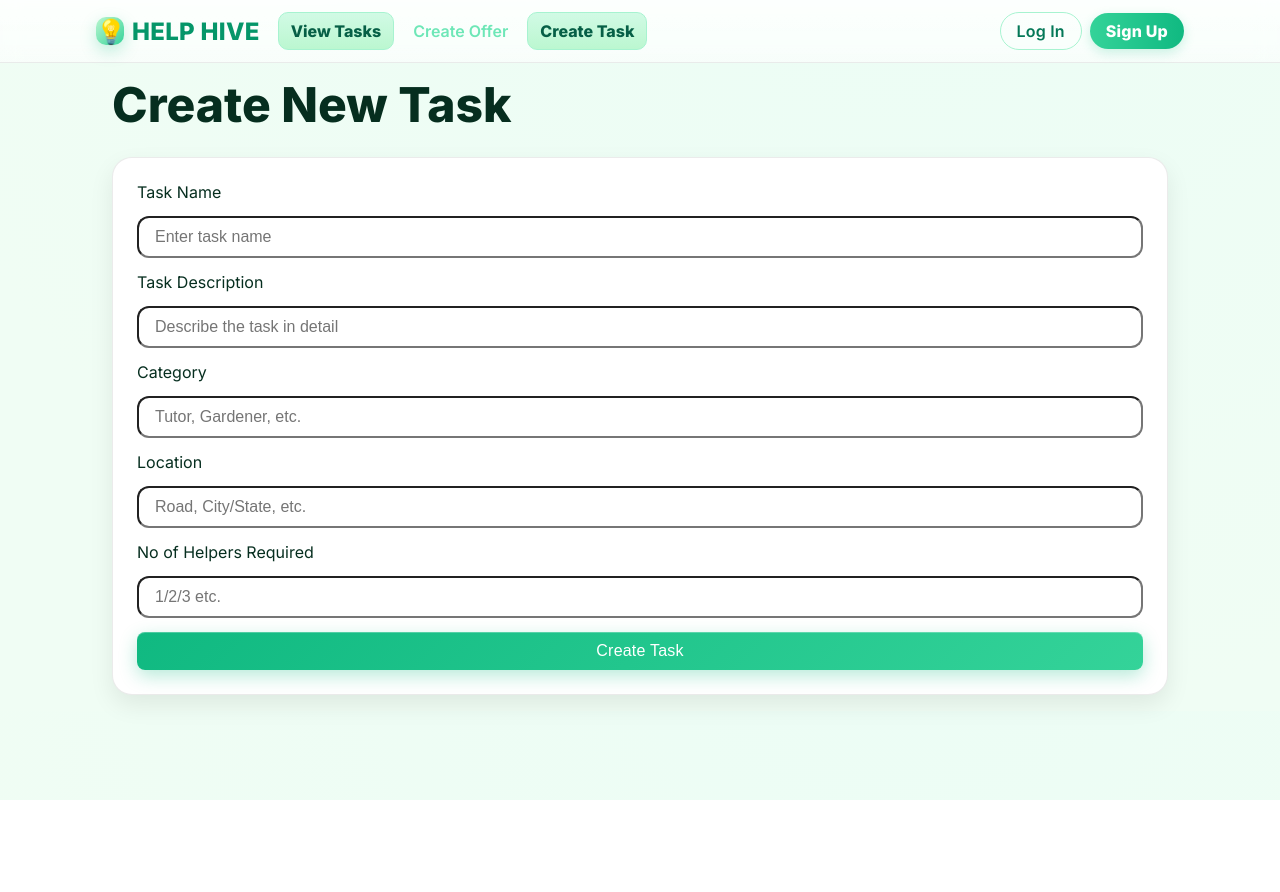
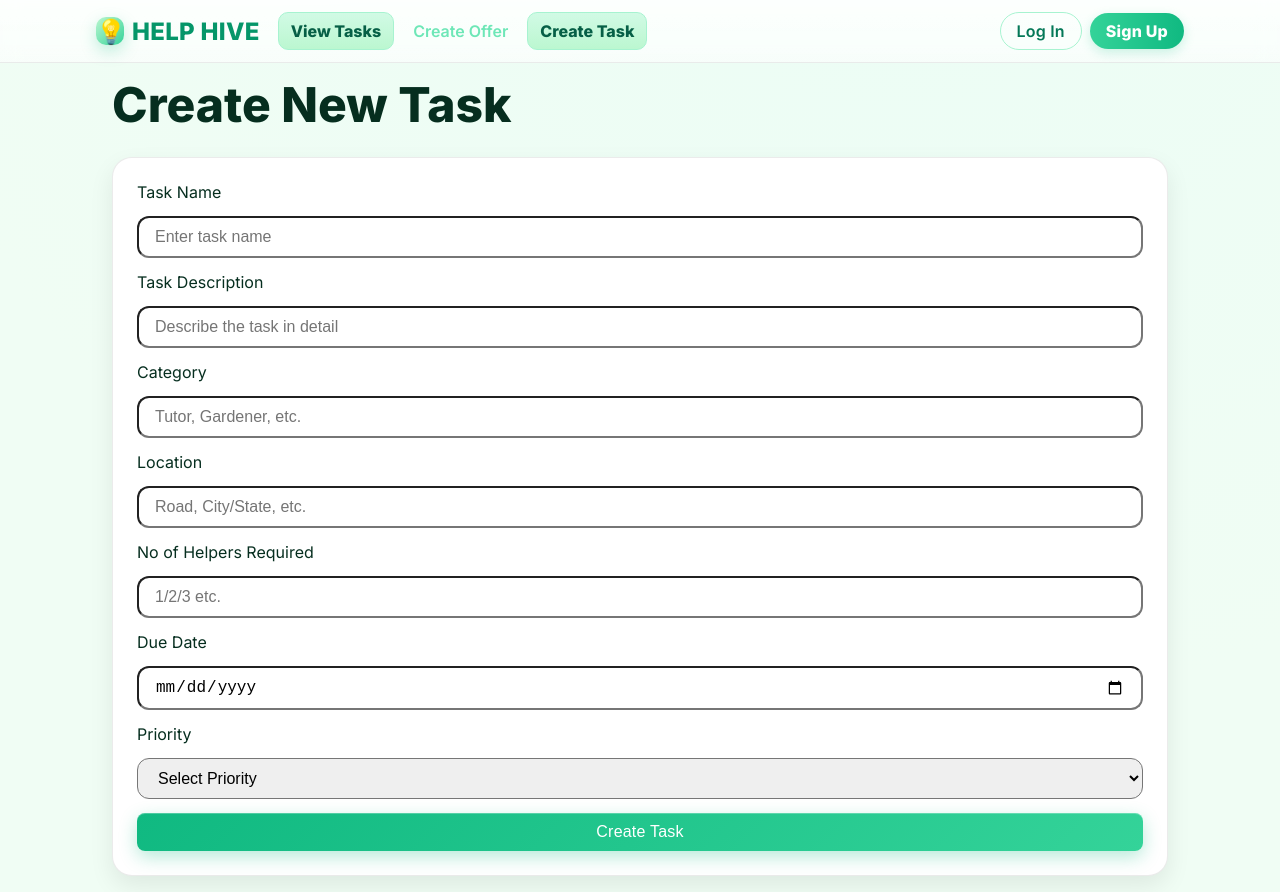
Before and after one commit to Nakshatra-Roy/HelpHive---Micro-Volunteer-Swap-Program, a React (Create React App) app in the folder client/: page /tasks/new in a window 1280 px wide. Before the commit the page ends 800 px from the top, so only its background shows below. Built offline with nearby package versions, Linux system fonts and the light colour scheme; no server answers.

Commit message:
Added date and priority to tasks

```diff
--- a/client/src/components/TaskTable.js
+++ b/client/src/components/TaskTable.js
@@ -43,6 +43,8 @@ const TaskTable = () => {
               <th className={styles.th}>Location</th>
               <th className={styles.th}>Helpers Required</th>
               <th className={styles.th}>Current Helpers</th>
+              <th className={styles.th}>Due Date</th>
+              <th className={styles.th}>Priority</th>
               <th className={styles.th}>Actions</th>
             </tr>
           </thead>
@@ -54,6 +56,8 @@ const TaskTable = () => {
                 <td className={styles.td}>{task.location}</td>
                 <td className={styles.td}>{task.helpersReq}</td>
                 <td className={styles.td}>{task.curHelpers || 0}</td>
+                <td className={styles.td}>{task.date}</td>
+                <td className={styles.td}>{task.priority}</td>
                 <td className={styles.td}>
                   <button
                     className={styles.button}
--- a/client/src/pages/CreateTask.js
+++ b/client/src/pages/CreateTask.js
@@ -9,7 +9,9 @@ const CreateTask = () => {
         category: "",
         location: "",
         helpersReq: "",
-		taskDescription: ""
+		taskDescription: "",
+		date: "",
+		priority: "",
 	});
 
 	const { createTask } = useTaskStore();
@@ -26,7 +28,9 @@ const CreateTask = () => {
 			taskDescription: "",
             category: "",
             location: "",
-            helpersReq: 1 });
+            helpersReq: 1,
+			date: "",
+			priority: "",});
 	};
 
 	return (
@@ -93,6 +97,34 @@ const CreateTask = () => {
 			className="input glass-input"
 			/>
 
+			<label className="label">Due Date</label>
+			<input
+			placeholder="19th August"
+			name="date"
+			type="date"
+			value={newTask.date}
+			onChange={(e) =>
+				setNewTask({ ...newTask, date: Date(e.target.value) })
+			}
+			className="input glass-input"
+			/>
+
+			<label className="label">Priority</label>
+			<select
+			name="priority"
+			value={newTask.priority}
+			onChange={(e) => setNewTask({ ...newTask, priority: e.target.value })}
+			className="input glass-input"
+			>
+			<option value="" disabled>
+				Select Priority
+			</option>
+			<option value="Low">Low</option>
+			<option value="Medium">Medium</option>
+			<option value="High">High</option>
+			</select>
+
+
         <button className="btn glossy primary" onClick={handleAddTask}>
           Create Task
         </button>
```
Also changed, not shown: 2 other files (tests, documents, lock files or other folders).
